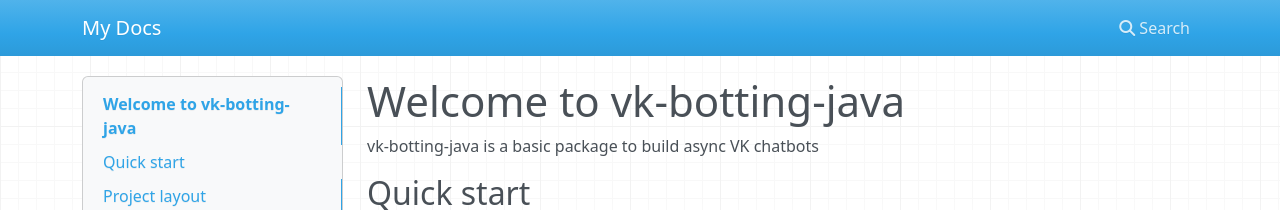
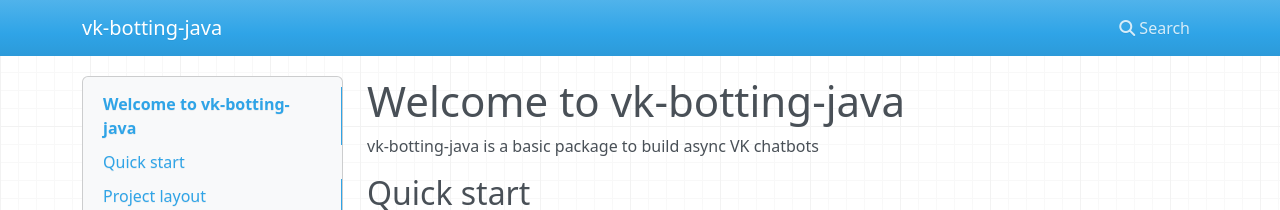
Before and after one commit to 2sweetheart2/vk-botting-java, an MkDocs documentation site: the page built from docs/index.md, in a window 1280 px wide. Shown: the top 210 px of the page. Built offline with MkDocs 1.6.1, drawn with Linux system fonts in a browser that asks for light colours; nearby versions of some CDN libraries.

Commit message:
add MKdocs

```diff
--- a/docs/index.md
+++ b/docs/index.md
@@ -3,6 +3,7 @@
 vk-botting-java is a basic package to build async VK chatbots
 
 ## Quick start
+
 
 * `mkdocs new [dir-name]` - Create a new project.
 * `mkdocs serve` - Start the live-reloading docs server.
--- a/mkdocs.yml
+++ b/mkdocs.yml
@@ -1 +1 @@
-site_name: My Docs
+site_name: vk-botting-java
```
Also changed, not shown: 1 other file.
